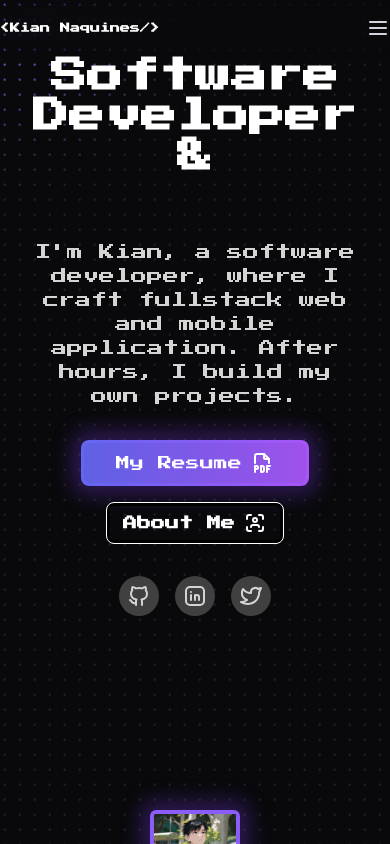
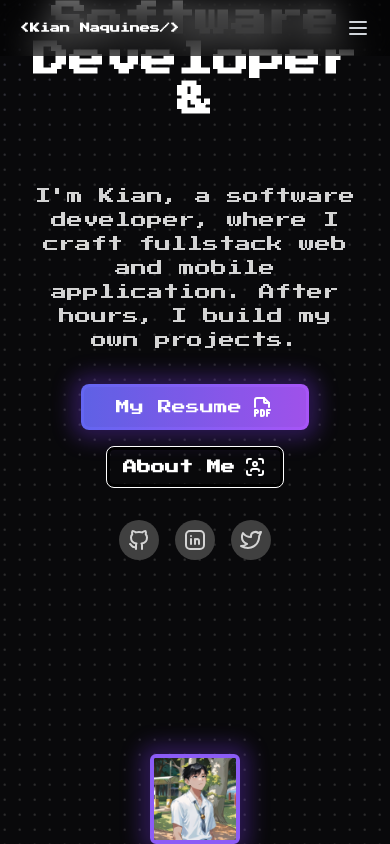
Before and after one commit to kiannaquines/kian_portfolio, a Next.js app: page / in a window 390 px wide. Shown: the top 844 px of the page. Built offline with nearby package versions, Linux system fonts and the light colour scheme.

Commit message:
Refactor AboutTimeline and Header components for improved layout and responsiveness; enhance HeroHighlight background visibility and hover effects

```diff
--- a/components/ui/about-timeline.tsx
+++ b/components/ui/about-timeline.tsx
@@ -37,8 +37,8 @@ export const Timeline = ({ data }: { data: AboutTimelineEntry[] }) => {
       className="w-full md:px-10"
       ref={containerRef}
     >
-      <div className="max-w-7xl mx-auto py-20 px-4 md:px-8 lg:px-10">
-        <h2 className="text-4xl md:text-4xl mb-4 text-white font-bold max-w-4xl">
+      <div className="max-w-7xl mx-auto px-4 pt-10 md:px-8 lg:px-10">
+        <h2 className="text-4xl text-center md:text-4xl text-white font-bold max-w-full">
           My journey as a
           <br />
           <TypeAnimation
@@ -56,9 +56,6 @@ export const Timeline = ({ data }: { data: AboutTimelineEntry[] }) => {
             wrapper="span"
           />
         </h2>
-        <p className="text-neutral-700 dark:text-neutral-300 text-xl md:text-xl max-w-3xl">
-          I've been developing software for 6 years and months, with hands-on experience in a variety of technologies from backend to frontend.
-        </p>
       </div>
 
       <div ref={ref} className="relative max-w-7xl mx-auto pb-20">
--- a/components/ui/header.tsx
+++ b/components/ui/header.tsx
@@ -24,11 +24,10 @@ const Header = () => {
 
   return (
     <header
-      className={`sticky top-0 z-50 flex items-center justify-between py-4 md:px-10 lg:px-[150px] backdrop-blur-lg transition-all duration-300 ${
-        isScrolled
-          ? "bg-white/40 dark:bg-black/40 shadow-md border-b border-white/10 dark:border-gray-800"
-          : "bg-transparent"
-      }`}
+      className={`fixed top-0 w-full z-50 flex items-center justify-between py-4 px-5 md:px-5 lg:px-[150px] backdrop-blur-lg transition-all duration-300 ${isScrolled
+          ? "bg-white/70 dark:bg-black/70 shadow-md border-b border-white/10 dark:border-gray-800"
+          : "bg-white/50 dark:bg-black/50"
+        }`}
     >
       <div className="flex items-center space-x-4 md:space-x-6">
         <span className="text-[10px] font-bold text-gray-900 dark:text-white">
@@ -58,9 +57,8 @@ const Header = () => {
 
       {/* Mobile Dropdown Menu */}
       <nav
-        className={`${
-          isMenuOpen ? "flex" : "hidden"
-        } absolute top-16 left-0 right-0 bg-white/80 dark:bg-black/80 backdrop-blur-lg flex-col gap-4 p-6 rounded-lg shadow-lg md:hidden`}
+        className={`${isMenuOpen ? "flex" : "hidden"
+          } absolute top-16 left-0 right-0 bg-white/80 dark:bg-black/80 backdrop-blur-lg flex-col gap-4 p-6 rounded-lg shadow-lg md:hidden`}
       >
         {navItems.map((item, index) => (
           <a
--- a/components/ui/hero-highlight.tsx
+++ b/components/ui/hero-highlight.tsx
@@ -10,11 +10,9 @@ export const HeroHighlight = ({
   children: React.ReactNode;
   className?: string;
 }) => {
-  // Motion values for tracking mouse position
   let mouseX = useMotionValue(0);
   let mouseY = useMotionValue(0);
 
-  // Handle mouse movement to update the position of the radial gradient
   function handleMouseMove({
     currentTarget,
     clientX,
@@ -27,19 +25,13 @@ export const HeroHighlight = ({
   }
 
   return (
-    <div
-      className={cn(
-        "relative z-10 group", // Added `group` for group-hover functionality
-        className
-      )}
-      onMouseMove={handleMouseMove}
-    >
-      {/* Background Dots */}
-      <div className="absolute inset-0 bg-dot-thick-neutral-300 dark:bg-dot-thick-neutral-800 pointer-events-none opacity-50" />
+    <div className={cn("relative z-10 group", className)} onMouseMove={handleMouseMove}>
+      {/* More Visible Background Dots */}
+      <div className="absolute inset-0 bg-dot-thick-neutral-600 dark:bg-dot-thick-neutral-200 pointer-events-none opacity-10" />
 
-      {/* Hover Effect (Radial Gradient) */}
+      {/* Hover Effect */}
       <motion.div
-        className="pointer-events-none bg-dot-thick-indigo-500 dark:bg-dot-thick-indigo-500 absolute inset-0 opacity-0 transition duration-300 group-hover:opacity-100"
+        className="pointer-events-none bg-dot-thick-indigo-500 dark:bg-dot-thick-indigo-500 absolute inset-0 opacity-10"
         style={{
           WebkitMaskImage: useMotionTemplate`
             radial-gradient(
@@ -55,7 +47,6 @@ export const HeroHighlight = ({
               transparent 100%
             )
           `,
-          boxShadow: `0 0 20px 10px rgba(124, 58, 237, 0.3)`,
         }}
       />
 
```
